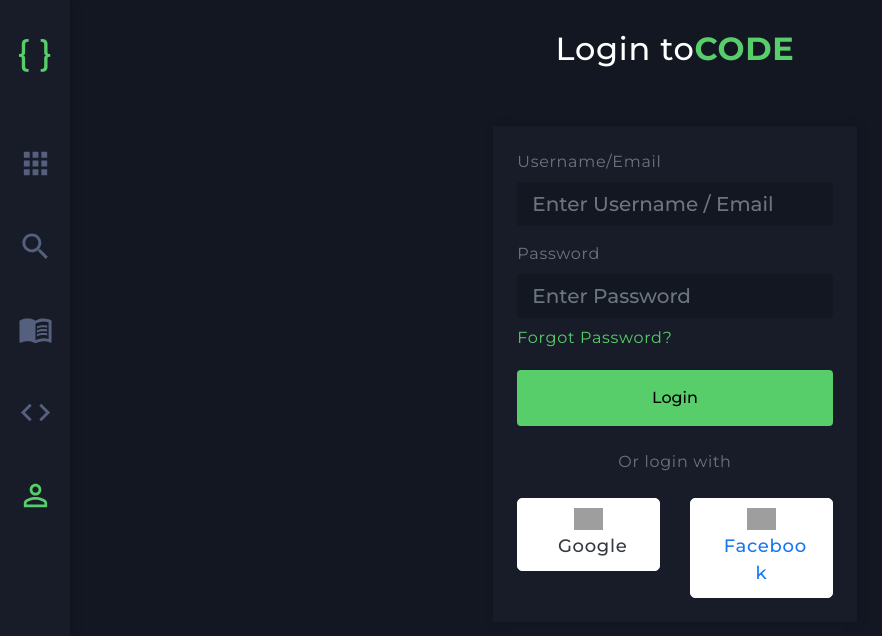
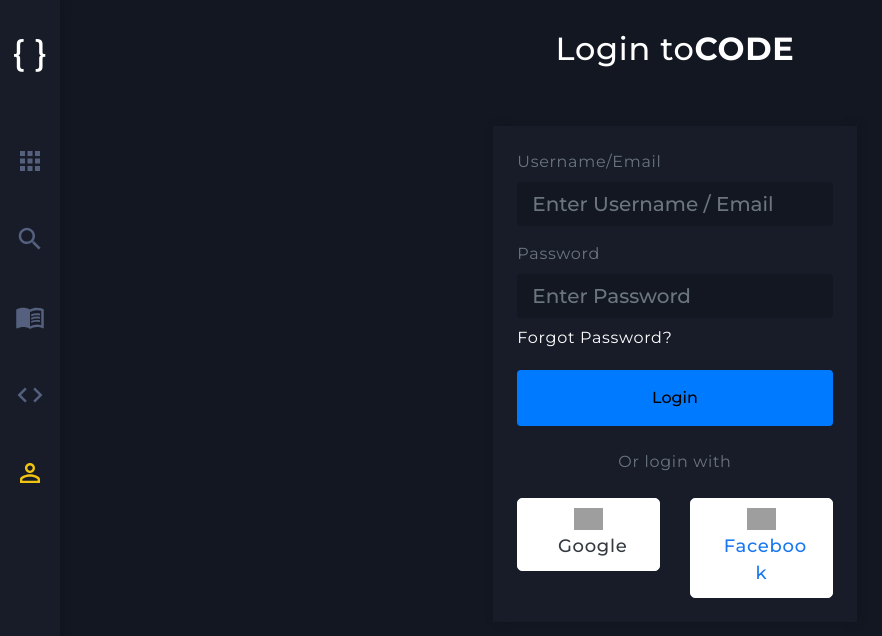
Before and after one commit to app-dot-lab/learn-to-code, a React (Create React App) app in the folder client/: page /login in a window 1280 px wide. Shown: the top 636 px of the page, without its empty margins (0-882 px from the left). Built offline with nearby package versions, Linux system fonts and the light colour scheme; grey boxes are pictures that could not be loaded.

Commit message:
Add primary color

```diff
--- a/client/src/styles.css
+++ b/client/src/styles.css
@@ -3,25 +3,56 @@
 /* colors */
 
 /*
-    Primary green : #57CE6A
     Dark #1 : #121722
     Dark #2 : #171C28
 */
 
-.text-green {
-    color: #57ce6a !important;
+:root {
+    /* --color-primary: #57ce6a; */
+    --color-primary: #f1c40f;
+}
+
+.text-color-primary {
+    color: var(--color-primary) !important;
+}
+
+.text-color-primary:hover {
+    color: var(--color-primary) !important;
 }
 
 .text-black {
     color: black;
 }
 
-.text-hover-green:hover {
-    color: #57ce6a !important;
+.text-hover-primary:hover {
+    color: var(--color-primary) !important;
 }
 
-.bg-green {
-    background-color: #57ce6a !important;
+.btn-color-primary {
+    color: var(--color-primary) !important;
+}
+
+.btn-color-primary:hover {
+    color: white !important;
+    background-color: var(--color-primary) !important;
+}
+
+.btn-color-outline-primary {
+    color: var(--color-primary) !important;
+    border-color: var(--color-primary) !important;
+}
+
+.btn-color-outline-primary:hover {
+    color: black !important;
+    background-color: var(--color-primary) !important;
+}
+
+.bg-primary {
+    background-color: var(--color-primary) !important;
+}
+
+.bg-outline-primary {
+    border: var(--color-primary) 1px solid;
 }
 
 .bg-dark1 {
@@ -120,7 +151,7 @@ a:hover {
 .card-retro .card-body {
     padding: 0;
     box-shadow: 2px 0px 10px rgba(0, 0, 0, 0.15);
-    background-color: #57ce6a;
+    background-color: var(--color-primary);
 }
 
 .card-retro-content {
@@ -184,14 +215,14 @@ a:hover {
 .sidebar {
     z-index: 1000;
     background-color: #171c28;
-    width: 70px;
     height: 100vh;
+    width: 60px;
     box-shadow: 2px 0px 10px rgba(0, 0, 0, 0.15);
     position: fixed;
 }
 
 .navbar-active .navbar-item-icon {
-    color: #57ce6a !important;
+    color: var(--color-primary) !important;
 }
 
 .navbar-item {
@@ -200,12 +231,12 @@ a:hover {
 }
 
 .navbar-item .navbar-item-icon {
-    font-size: 35px;
+    font-size: 30px;
     color: #54607d;
 }
 
 .navbar-item:hover .navbar-item-icon {
-    color: #57ce6a;
+    color: var(--color-primary);
     transition: color 0.2s ease-in-out;
 }
 
@@ -219,13 +250,13 @@ a:hover {
     position: absolute;
     transform: scale(0) translateX(0);
     transition: transform 0.2s ease-in-out;
-    margin-top: 2px;
     color: #121722;
-    padding: 8px 15px;
+    padding: 6px 13px;
+    font-size: 14px;
     font-weight: bold;
     letter-spacing: 1.5px;
     box-shadow: 2px 0px 10px rgba(0, 0, 0, 0.15);
-    background-color: #57ce6a;
+    background-color: var(--color-primary);
     border-radius: 5px;
 }
 
@@ -252,7 +283,7 @@ a:hover {
     color: white;
     font-size: 25px;
     width: 100%;
-    border-bottom: 4px solid #57ce6a;
+    border-bottom: 4px solid var(--color-primary);
     margin: 0 auto;
 }
 
@@ -264,8 +295,8 @@ a:hover {
 
 .tag {
     padding: 7px 12px;
-    /* border: 1px solid #57CE6A; */
+    /* border: 1px solid var(--color-primary); */
     border-radius: 3px;
     margin: 0 15px 10px 0;
-    color: #57ce6a;
+    color: var(--color-primary);
 }
```
